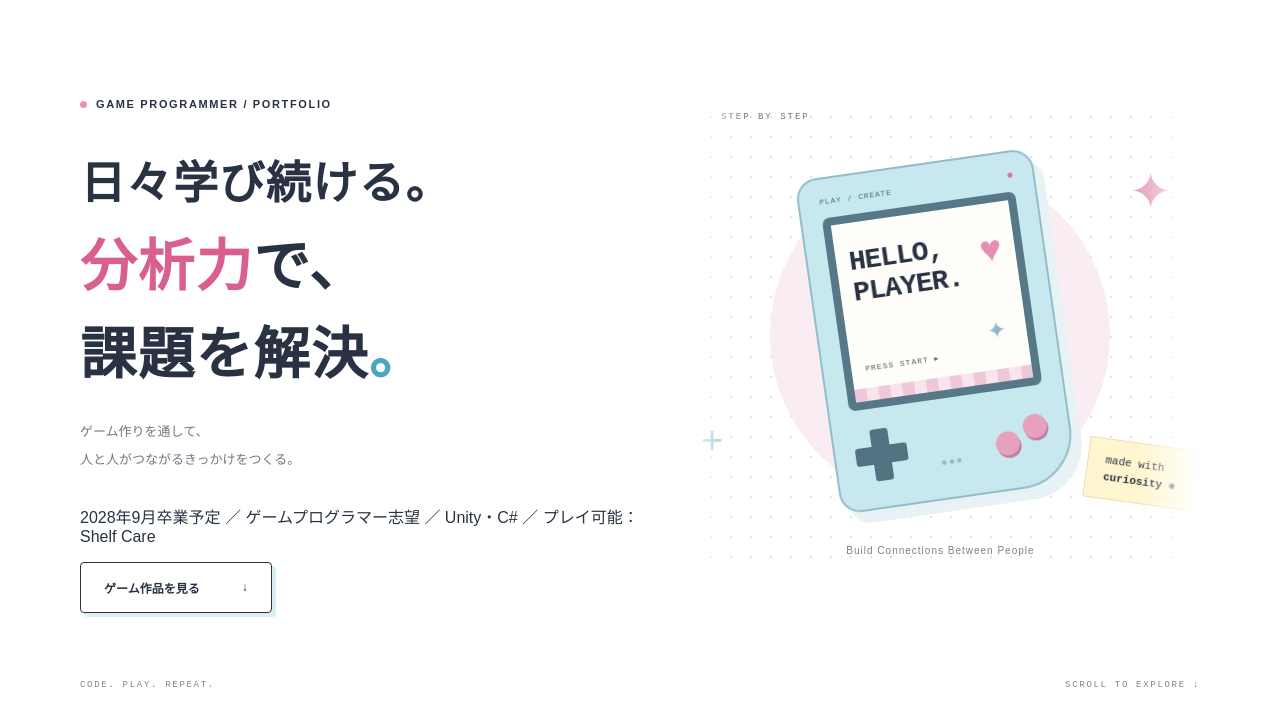
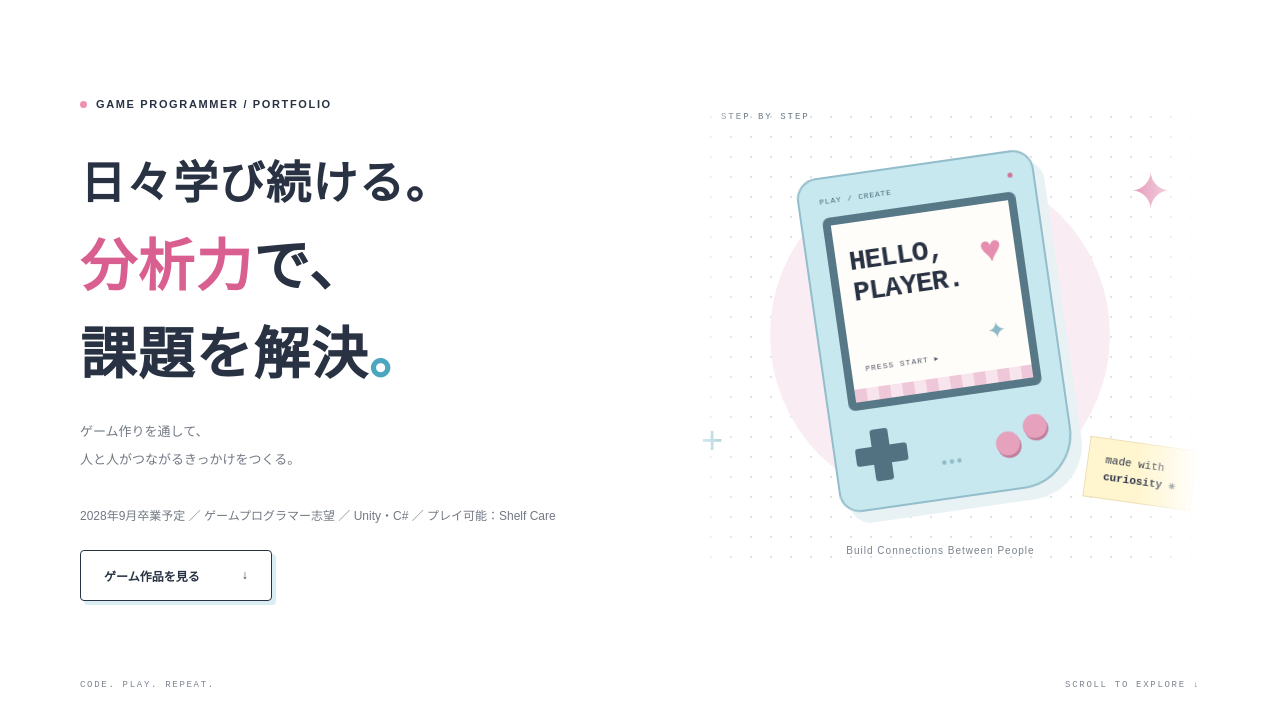
Before and after one commit to TsukasaUrakawa/TsukasaUrakawa.github.io, a plain HTML site: page index.html in a window 1280 px wide. Shown: the part 87-800 px from the top of the page. Drawn offline with Linux system fonts and the light colour scheme.

Commit message:
Add hero-meta style for Hero summary

```diff
--- a/style.css
+++ b/style.css
@@ -109,3 +109,4 @@ a.resource-link:active {
     transform: none !important;
   }
 }
+.hero-meta{font-size:12px;line-height:2;color:var(--muted);margin:0 0 22px}
```
